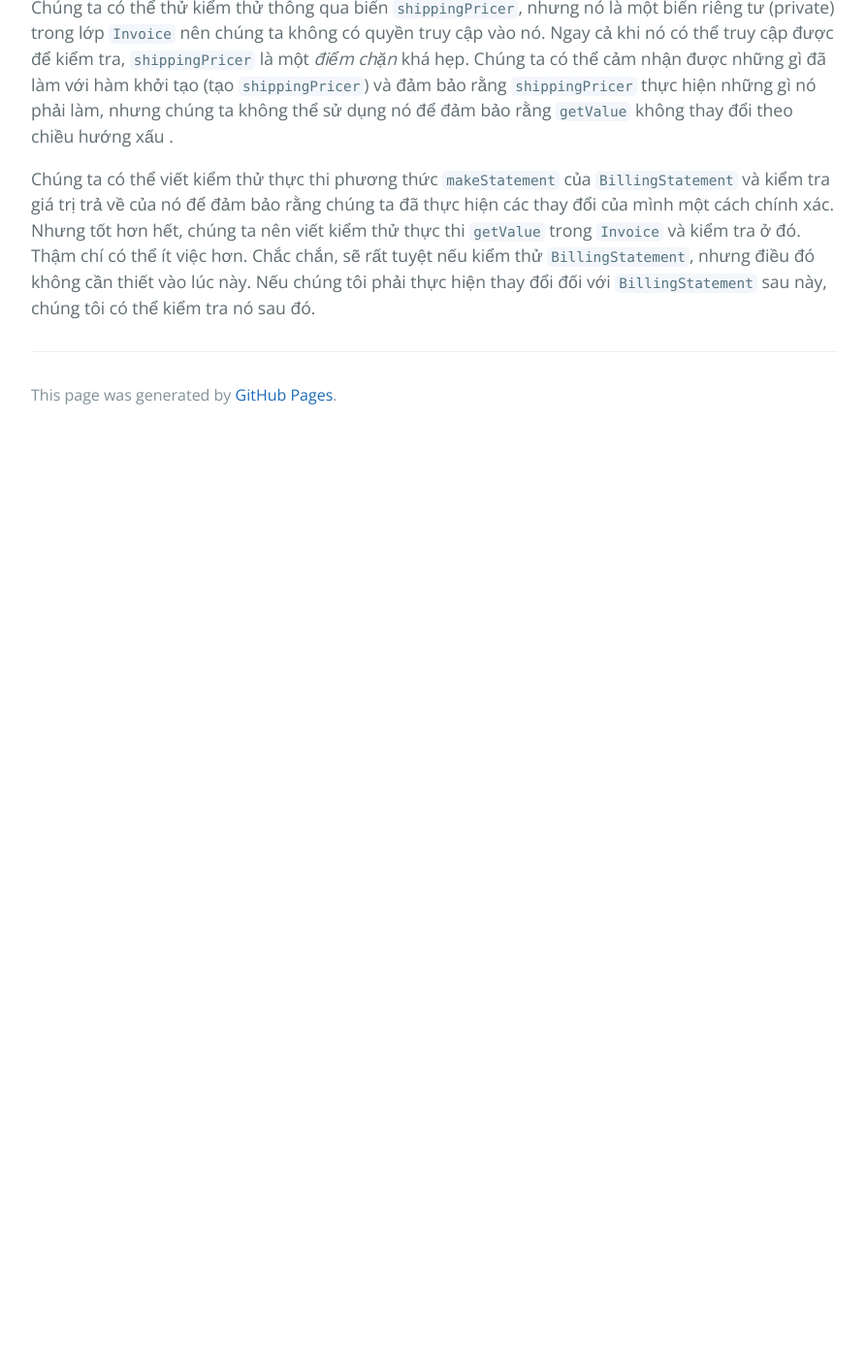
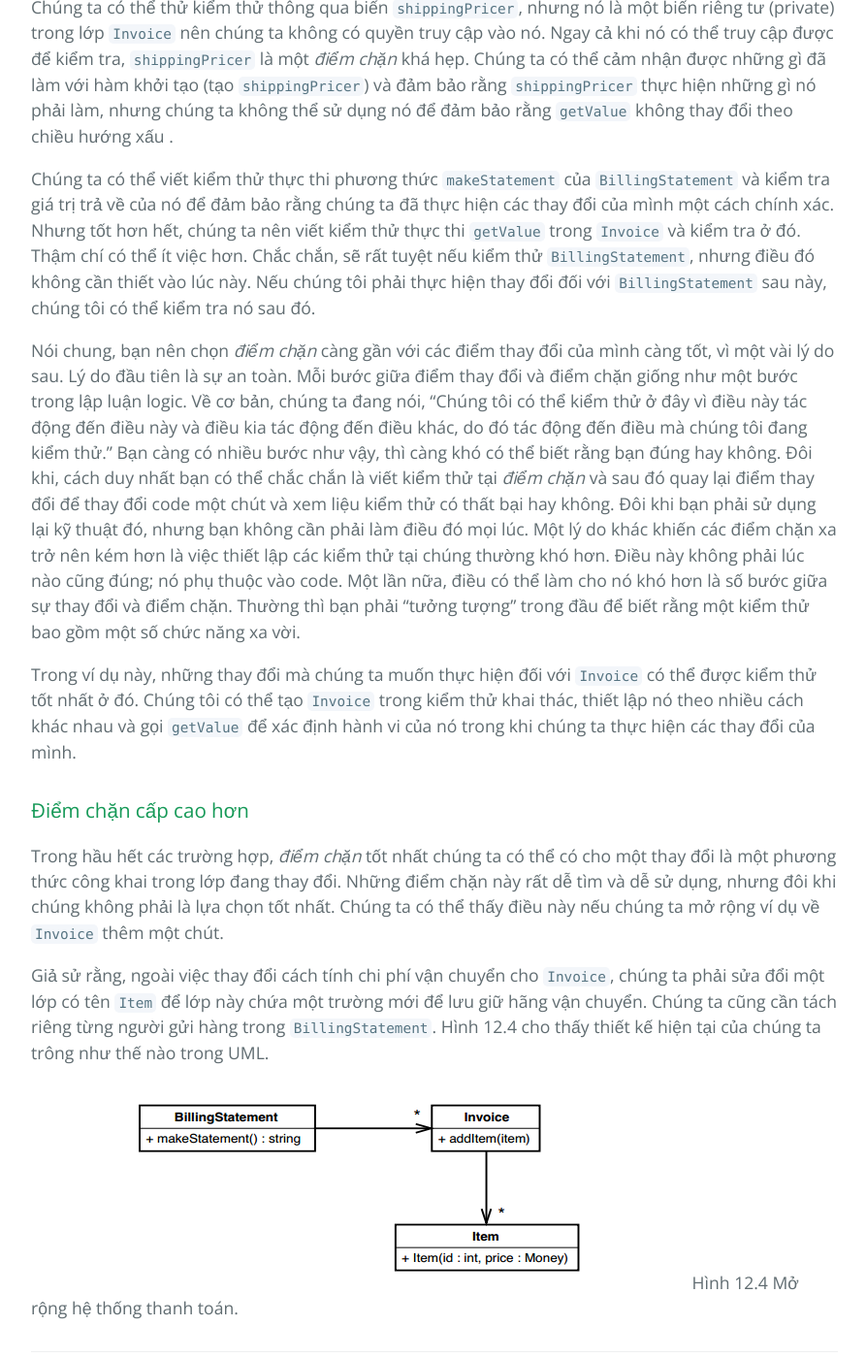
Before and after one commit to HaiBV/haibv.github.io, a Jekyll site: the page built from working-effectively-with-legacy-code/chapter-12-i-need-to-make-many-changes-in-one-area-do-i-have-to-break-dependencies-for-all-the-classes-involved.md, in a window 1280 px wide and 1400 px high, scrolled down 4099 px. Shown: the whole window at 97% size, without its empty margins (192-1085 px from the left). Built offline with Jekyll 4.4.1, drawn with Linux system fonts in a browser that asks for light colours; our own code applies the rules of GitHub Pages for plain Markdown files; before the commit the page ends 4550 px from its top, so only the background shows below that.

Commit message:
Book - Working Efectively with Legacy Code - P2 - C12

```diff
--- a/working-effectively-with-legacy-code/chapter-12-i-need-to-make-many-changes-in-one-area-do-i-have-to-break-dependencies-for-all-the-classes-involved.md
+++ b/working-effectively-with-legacy-code/chapter-12-i-need-to-make-many-changes-in-one-area-do-i-have-to-break-dependencies-for-all-the-classes-involved.md
@@ -80,3 +80,17 @@ Hình 12.3 Chuỗi tác động
 Vì vậy, đâu là điểm chặn của chúng ta? Thực sự thì, chúng ta có thể sử dụng bất kỳ bong bóng nào trong sơ đồ trên làm _điểm chặn_, miễn là chúng ta có quyền truy cập vào bất kỳ thứ gì chúng đại diện. Chúng ta có thể thử kiểm thử thông qua biến `shippingPricer`, nhưng nó là một biến riêng tư (private) trong lớp `Invoice` nên chúng ta không có quyền truy cập vào nó. Ngay cả khi nó có thể truy cập được để kiểm tra, `shippingPricer` là một _điểm chặn_ khá hẹp. Chúng ta có thể cảm nhận được những gì đã làm với hàm khởi tạo (tạo `shippingPricer`) và đảm bảo rằng `shippingPricer` thực hiện những gì nó phải làm, nhưng chúng ta không thể sử dụng nó để đảm bảo rằng `getValue` không thay đổi theo chiều hướng xấu .
 
 Chúng ta có thể viết kiểm thử thực thi phương thức `makeStatement` của `BillingStatement` và kiểm tra giá trị trả về của nó để đảm bảo rằng chúng ta đã thực hiện các thay đổi của mình một cách chính xác. Nhưng tốt hơn hết, chúng ta nên viết kiểm thử thực thi `getValue` trong `Invoice` và kiểm tra ở đó. Thậm chí có thể ít việc hơn. Chắc chắn, sẽ rất tuyệt nếu kiểm thử `BillingStatement`, nhưng điều đó không cần thiết vào lúc này. Nếu chúng tôi phải thực hiện thay đổi đối với `BillingStatement` sau này, chúng tôi có thể kiểm tra nó sau đó.
+
+Nói chung, bạn nên chọn _điểm chặn_ càng gần với các điểm thay đổi của mình càng tốt, vì một vài lý do sau. Lý do đầu tiên là sự an toàn. Mỗi bước giữa điểm thay đổi và điểm chặn giống như một bước trong lập luận logic. Về cơ bản, chúng ta đang nói, "Chúng tôi có thể kiểm thử ở đây vì điều này tác động đến điều này và điều kia tác động đến điều khác, do đó tác động đến điều mà chúng tôi đang kiểm thử." Bạn càng có nhiều bước như vậy, thì càng khó có thể biết rằng bạn đúng hay không. Đôi khi, cách duy nhất bạn có thể chắc chắn là viết kiểm thử tại _điểm chặn_ và sau đó quay lại điểm thay đổi để thay đổi code một chút và xem liệu kiểm thử có thất bại hay không. Đôi khi bạn phải sử dụng lại kỹ thuật đó, nhưng bạn không cần phải làm điều đó mọi lúc. Một lý do khác khiến các điểm chặn xa trở nên kém hơn là việc thiết lập các kiểm thử tại chúng thường khó hơn. Điều này không phải lúc nào cũng đúng; nó phụ thuộc vào code. Một lần nữa, điều có thể làm cho nó khó hơn là số bước giữa sự thay đổi và điểm chặn. Thường thì bạn phải "tưởng tượng" trong đầu để biết rằng một kiểm thử bao gồm một số chức năng xa vời.
+
+Trong ví dụ này, những thay đổi mà chúng ta muốn thực hiện đối với `Invoice` có thể được kiểm thử tốt nhất ở đó. Chúng tôi có thể tạo `Invoice` trong kiểm thử khai thác, thiết lập nó theo nhiều cách khác nhau và gọi `getValue` để xác định hành vi của nó trong khi chúng ta thực hiện các thay đổi của mình.
+
+### Điểm chặn cấp cao hơn
+
+Trong hầu hết các trường hợp, _điểm chặn_ tốt nhất chúng ta có thể có cho một thay đổi là một phương thức công khai trong lớp đang thay đổi. Những điểm chặn này rất dễ tìm và dễ sử dụng, nhưng đôi khi chúng không phải là lựa chọn tốt nhất. Chúng ta có thể thấy điều này nếu chúng ta mở rộng ví dụ về `Invoice` thêm một chút.
+
+Giả sử rằng, ngoài việc thay đổi cách tính chi phí vận chuyển cho `Invoice`, chúng ta phải sửa đổi một lớp có tên `Item` để lớp này chứa một trường mới để lưu giữ hãng vận chuyển. Chúng ta cũng cần tách riêng từng người gửi hàng trong `BillingStatement`. Hình 12.4 cho thấy thiết kế hiện tại của chúng ta trông như thế nào trong UML.
+
+
+![12.4](images/12/12-4.png)
+Hình 12.4 Mở rộng hệ thống thanh toán.
```
Also changed, not shown: working-effectively-with-legacy-code/images/12/12-4.png (added).
